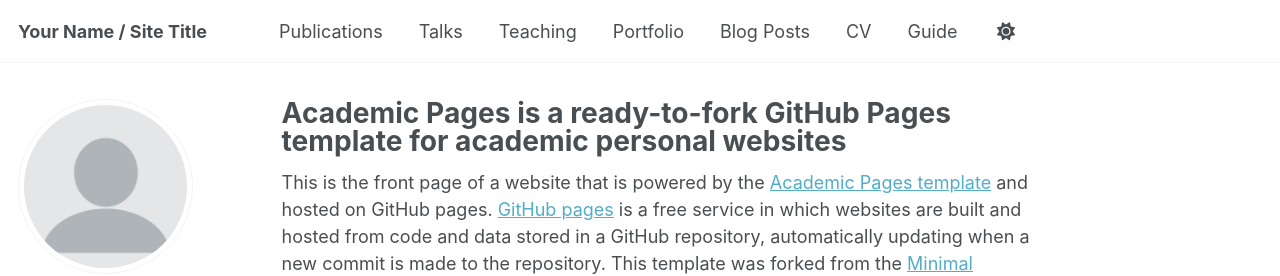
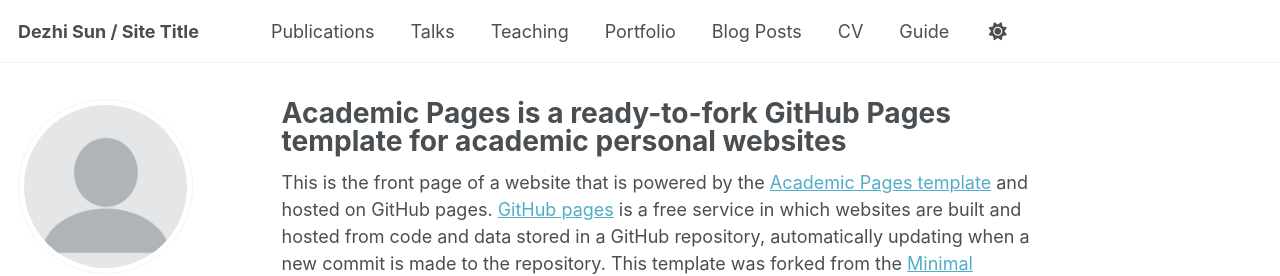
Before and after one commit to Jacksundezhi/Jacksundezhi.github.io, a Jekyll site: the page built from _pages/about.md, in a window 1280 px wide. Shown: the top 276 px of the page. Built offline with Jekyll 4.4.1, drawn with Linux system fonts in a browser that asks for light colours; some web fonts are replaced; a script bundle is joined from its source files by our own code; library files that are not in the unit come from our copies.

Commit message:
Update site title and name in config

```diff
--- a/_config.yml
+++ b/_config.yml
@@ -9,7 +9,7 @@
 # Basic Site Settings
 locale                   : "en-US"
 site_theme               : "default" # Currently available options are "default", "air"
-title                    : "Your Name / Site Title"
+title                    : "Dezhi Sun / Site Title"
 title_separator          : "-"
 name                     : &name "Your Name"
 description              : &description "Your Name's academic portfolio"   # Update this with a general description of your site, this is the default if not overridden by a page
```
